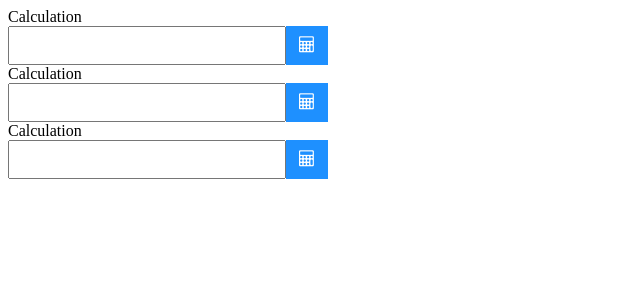
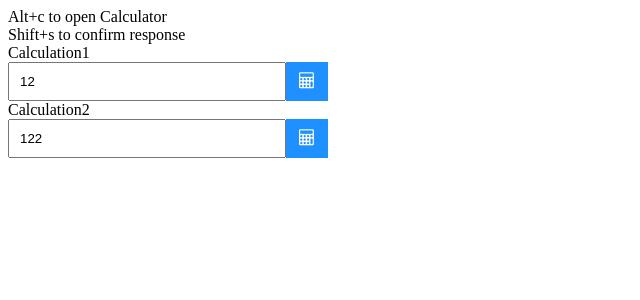
Before and after one commit to SalodhiaRishav/FieldCalculator, a Vue app: page / in a window 1280 px wide. Shown: the top 300 px of the page, without its empty margins (0-640 px from the left). Built offline with nearby package versions, Linux system fonts and the light colour scheme.

Commit message:
added shortcut

```diff
--- a/src/App.vue
+++ b/src/App.vue
@@ -1,8 +1,10 @@
 <template>
   <div id="app">
-      <CalculatorInput/>
-       <CalculatorInput/>
-        <CalculatorInput/>
+      Alt+c to open Calculator
+      <br>
+      Shift+s to confirm response
+      <CalculatorInput label="Calculation1" zIndex="1" v-model="someMass"/>
+      <CalculatorInput label="Calculation2" zIndex="1" v-model="someMass2"/>
   </div>
 </template>
 
@@ -13,6 +15,13 @@ export default {
   name: 'app',
   components: {
     CalculatorInput
+  },
+  data(){
+    return{
+      someMass:"12",
+      someMass2:"122",
+
+    }
   }
 }
 </script>
--- a/src/components/Calculator.vue
+++ b/src/components/Calculator.vue
@@ -63,6 +63,9 @@ export default {
             {
                 this.onCalcKeyPress(null,'Enter');
             }
+            if(e.shiftKey&&e.which==83){
+                this.onCalcKeyPress(null,'Enter');
+            }
         });
     },
 
@@ -99,6 +102,16 @@ export default {
 
                 case '=':
                     {
+                        if(this.expressionString.length <=1)
+                        {
+                            return;
+                        }
+
+                        const lastChar=this.expressionString[this.expressionString.length-1];
+                        if(this.operatorString.indexOf(lastChar)>-1)
+                        {
+                            return;
+                        }
                         const expressionToEvaluate=this.expressionString.replace(",",".");
                         this.expressionString=this.$mathjs.evaluate(expressionToEvaluate).toString();
                     }
--- a/src/components/CalculatorInput.vue
+++ b/src/components/CalculatorInput.vue
@@ -4,9 +4,13 @@
         {{label}}
     </div>
     <div class="input-container" >
-        <input class="input-field"
+        <input  class="input-field"
                 type="text"
-                v-model="inputFieldValue"
+                v-bind:value="inputFieldValue"
+                v-on:input="onInput"
+                @focus="isFieldFocused = true"
+                @blur="isFieldFocused = false"
+                :disabled="showCalculator"
                 @keyup.enter ="showCalculationResult">
         <i class="fa fa-calculator icon" @click="openCalculator"></i>
 
@@ -22,18 +26,29 @@
 import Calculator from './Calculator.vue'
 
 export default {
+    props: ['label','value','zIndex'],
     components:{
         Calculator,
     },
     data(){
         return{
-            label:"Calculation",
-            zIndex:1,
+            isFieldFocused:false,
             validInputString:"1234567890.,%*-+/=",
             operatorString:".,%*-+/",
-            inputFieldValue:"",
             showCalculator:false,
+            inputFieldValue:this.value
         }
+    },
+    mounted(){
+         window.addEventListener("keyup", e => {
+            if(!this.isFieldFocused)
+            {
+                return;
+            }
+            if (e.altKey && e.which == 67){
+                this.showCalculator=true;
+            }
+        });
     },
     computed:{
         calculatorValue (){
@@ -84,9 +99,13 @@ export default {
             // {
             //      this.inputFieldValue =	"="+this.inputFieldValue;
             // }
+            this.$emit('input', this.inputFieldValue);
         }
     },
     methods:{
+        onInput(e){
+            this.inputFieldValue=e.target.value;
+        },
         closeCalc()
         {
             this.showCalculator=false;
@@ -100,6 +119,16 @@ export default {
             }
             else
             {
+                if(this.inputFieldValue.length<=1)
+                {
+                    return;
+                }
+                const lastChar=this.inputFieldValue[this.inputFieldValue.length-1];
+
+                if(this.operatorString.indexOf(lastChar)>-1)
+                {
+                    return;
+                }
                 const expressionToEvaluate = this.inputFieldValue.substring(1).replace(',','.');
                 this.inputFieldValue=this.$mathjs.evaluate(expressionToEvaluate).toString();
             }
--- a/src/components/styles/CalculatorInput.css
+++ b/src/components/styles/CalculatorInput.css
@@ -33,6 +33,6 @@
 .modal-content {
   border:1px solid black;
   position: relative;
-  top:10px;
-  left:320px;
+  top:26%;
+  left:42%;
 }
--- a/src/main.js
+++ b/src/main.js
@@ -5,7 +5,7 @@ import { create, all } from 'mathjs'
 
 const config = {
   number: 'BigNumber',
-  precision: 64 }
+  precision: 5 }
 const math = create(all, config)
 
 Vue.config.productionTip = false
```
